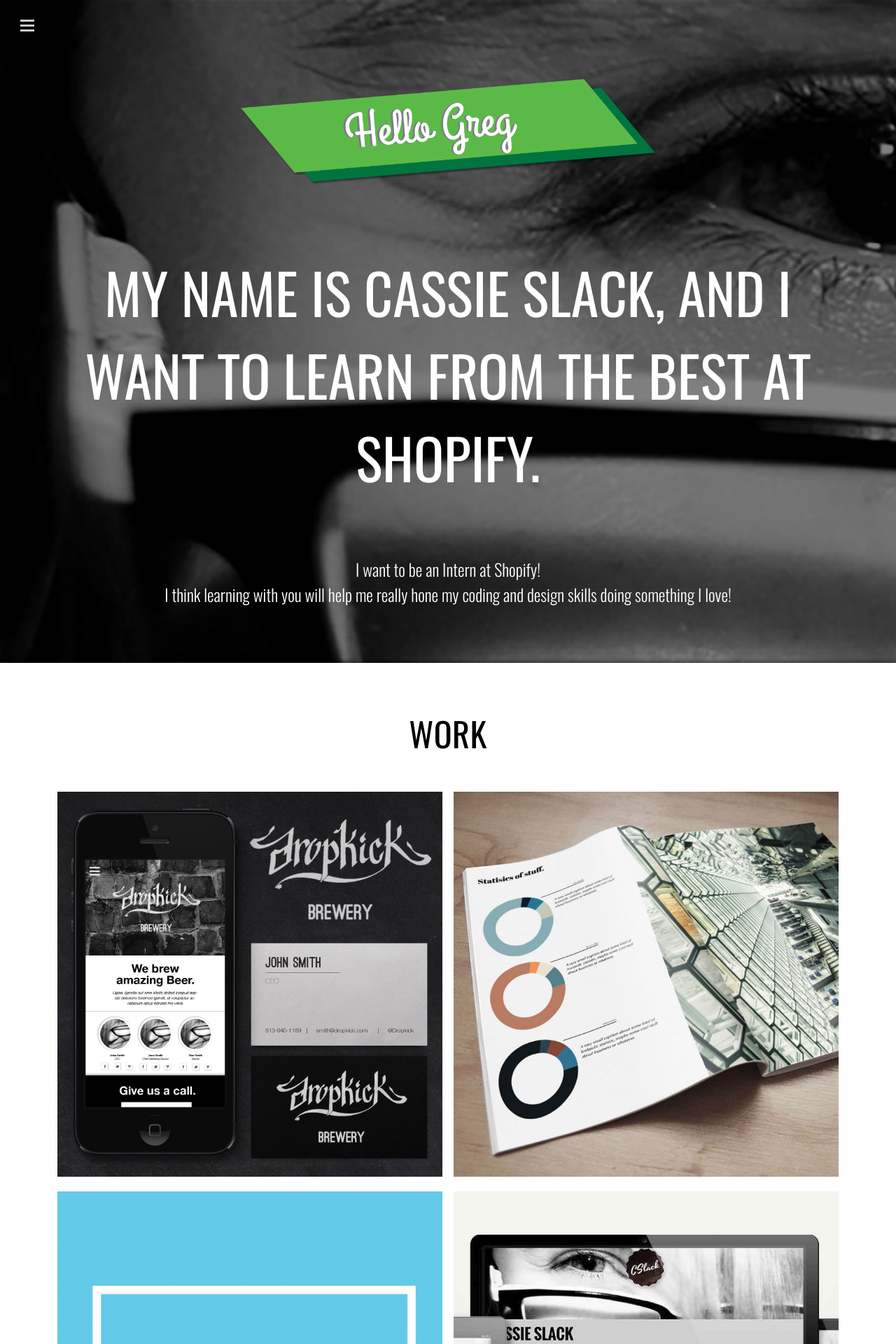
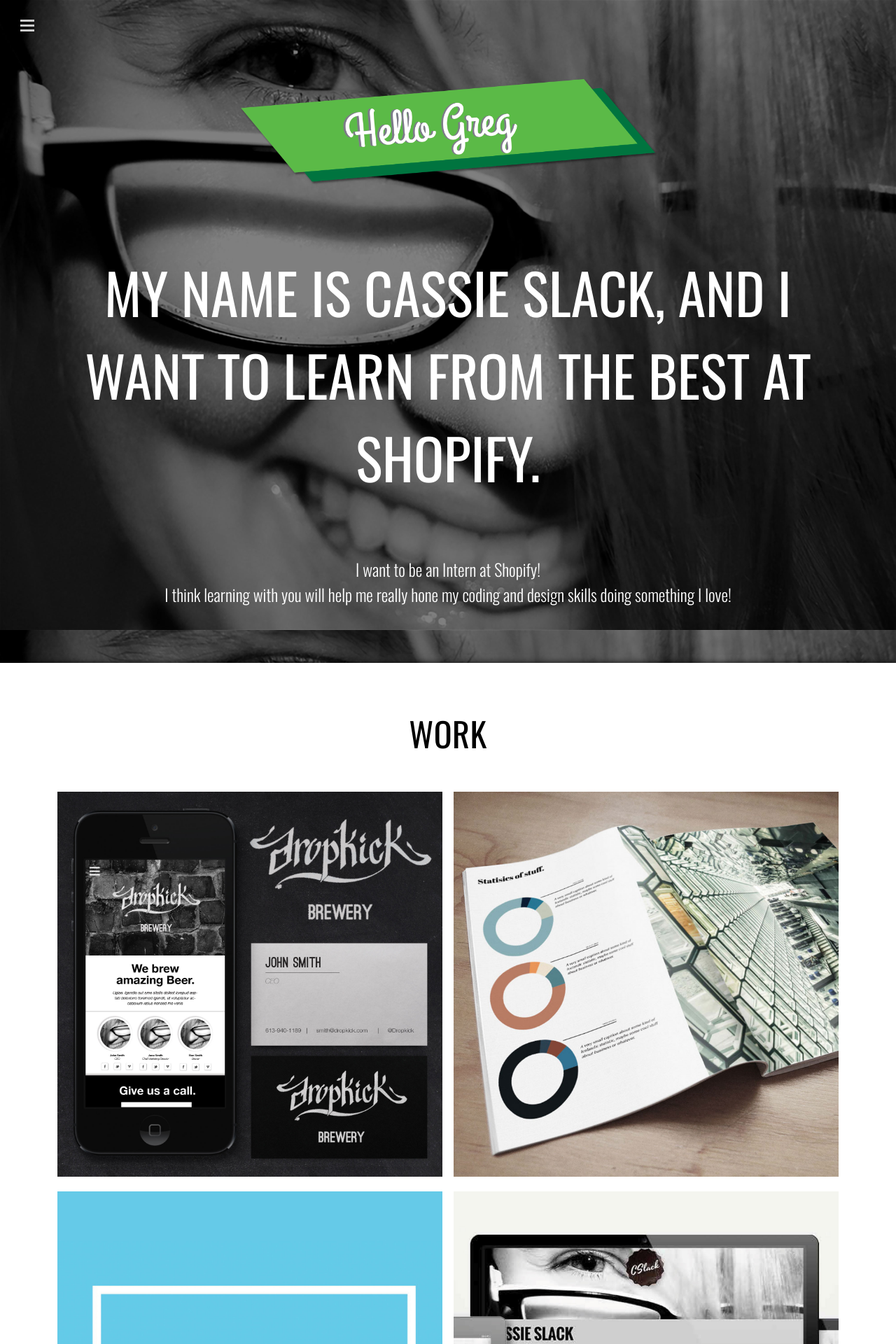
Before and after one commit to cslackdesign/shopify-intern-app, a Jekyll site: the page built from index.html, in a window 1280 px wide. Shown: the top 1920 px of the page at 70% size. Built offline with Jekyll 4.4.1, drawn with Linux system fonts in a browser that asks for light colours; nearby versions of some CDN libraries; Markdown is read by kramdown in place of the engine named in the settings; some of the changed text lies outside the part shown.

Commit message:
fixing backgorund

```diff
--- a/index.html
+++ b/index.html
@@ -160,7 +160,7 @@
   <h3>Personal Web Page - Spetember 2013</h3>
 
   <div class="unit unit-s-1 unit-m-1 unit-l-1">
-    <img class="flex-img" src="img/web-1/web-1.jpg" alt="Brand package concept for Dropkick Brewery">
+    <img class="flex-img" src="img/web-1/web-1.jpg" alt="Personal webpage design.">
   </div>
 
   <div class="unit unit-s-1 unit-m-1 unit-l-1">
@@ -182,7 +182,7 @@
   <h3>Eastforest Homes Intranet</h3>
 
   <div class="unit unit-s-1 unit-m-1 unit-l-1">
-    <img class="flex-img" src="img/intranet/all.jpg" alt="Brand package concept for Dropkick Brewery">
+    <img class="flex-img" src="img/intranet/all.jpg" alt="Intranet design for Eastforest Homes.">
   </div>
 
   <div class="unit unit-s-1 unit-m-1 unit-l-1">
@@ -191,11 +191,11 @@
 
 
   <div class="unit-spacer unit unit-s-1-2 unit-m-1-2 unit-l-1-2">
-    <img class="flex-img" src="img/intranet/imac.jpg" alt="Brand package concept for Dropkick Brewery">
+    <img class="flex-img" src="img/intranet/imac.jpg" alt="Eastforest Intranet iMac design">
   </div>
 
   <div class="unit-spacer unit unit-s-1-2 unit-m-1-2 unit-l-1-2">
-    <img class="flex-img" src="img/intranet/iphone.jpg" alt="Brand package concept for Dropkick Brewery">
+    <img class="flex-img" src="img/intranet/iphone.jpg" alt="Eastforst Homes iPhone design">
   </div>
 
 </div>
@@ -274,7 +274,7 @@
   </div>
 
   <div class="unit unit-s-1 unit-m-1-2 unit-l-1-2">
-    <blockquote>"Cassie has often gone beyond the curriculum of my courses to teach herself new skills and techniques. Her passion for design is expressed by her enthusiasm for the profession, and the strength of her work."</blockquote>
+    <blockquote>""</blockquote>
     <cite>– Jed Looker, Professor, Graphic Design</cite>
   </div>
 
```
Also changed, not shown: _includes/css/general.css (+13 -1 lines), 2 other files.
